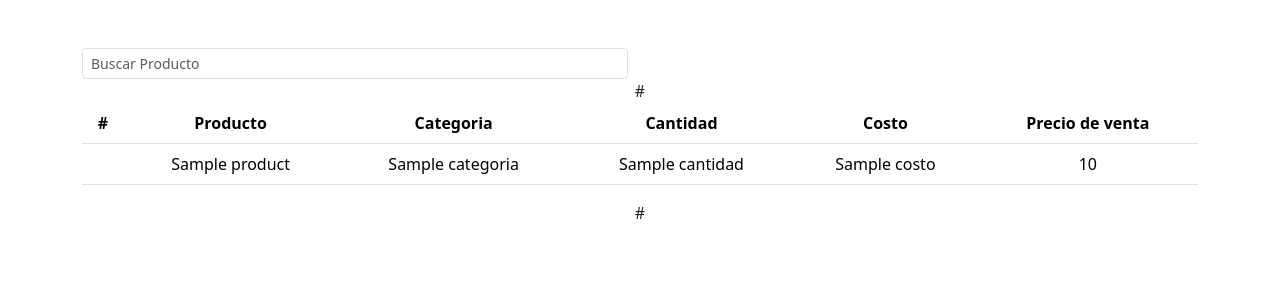
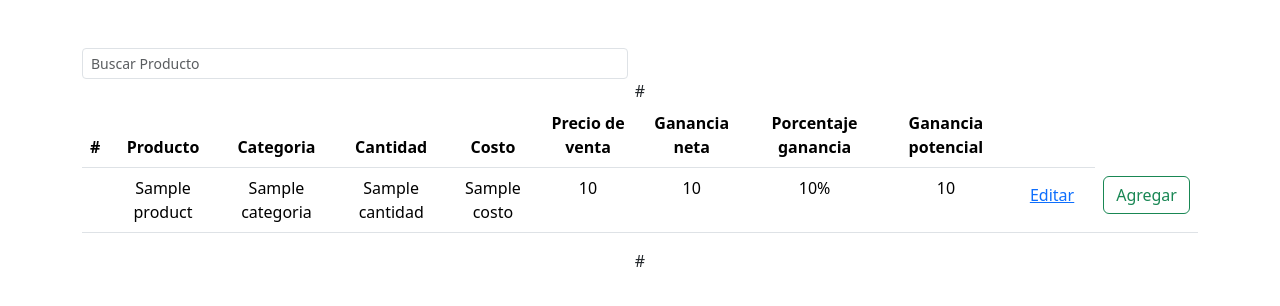
Before and after one commit to Mau5trakt/Inventory, a Flask app: template templates/index.html in a window 1280 px wide. Shown: the part 78-384 px from the top of the page. Run offline with Flask 3, Linux system fonts and the light colour scheme; the template is opened without the code that fills it: most values are stand-ins (such as "Sample title", 1, 10 or a date in 2020); some libraries are stand-ins or nearby versions.

Commit message:
refactor: added table fields to show more data

```diff
--- a/templates/index.html
+++ b/templates/index.html
@@ -28,6 +28,11 @@
               <th>Cantidad </th>
               <th>Costo </th>
               <th>Precio de venta </th>
+              <th>Ganancia neta </th>
+              <th>Porcentaje ganancia </th>
+              <th>Ganancia potencial </th>
+              <th> </th>
+
 
 
             </tr>
@@ -42,6 +47,16 @@
               <td>{{ p["cantidad"] }}  </td>
               <td>{{ p["costo"] }}  </td>
               <td>{{ p["precio_venta"] }}  </td>
+              <td>{{ p["ganancia_neta"]| round(2) }}  </td>
+              <td>{{ p["porcentaje_ganancia"]| round(2) }}% </td>
+              <td>{{ p["ganancia_potencial"]| round(2) }} </td>
+
+              <td>
+                  <button type="button" class="btn btn-link"><a href="/editar-producto/{{ p['producto_id'] }}">Editar</a></button>
+              </td>
+
+            <td><button type="button" class="btn btn-outline-success">Agregar</button> </td>
+
 
 
             </tr>
```
